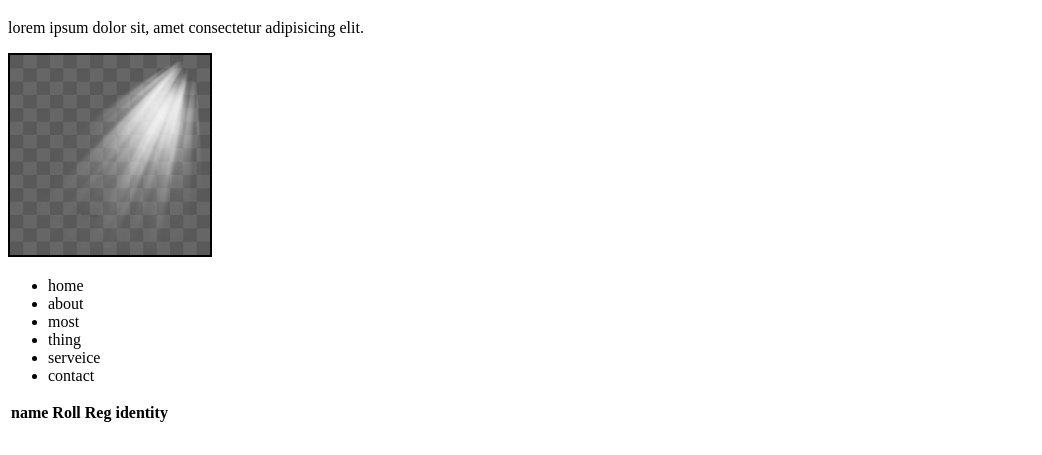
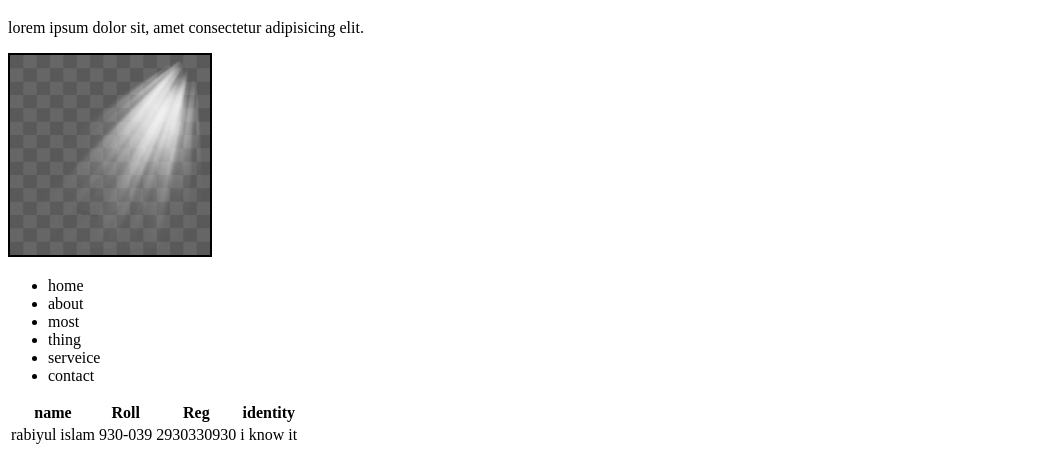
Before and after one commit to shawonislam1109/management, a plain HTML site: page index.html in a window 1280 px wide. Shown: the part 383-838 px from the top of the page, without its empty margins (0-1042 px from the left). Before the commit the page ends 816 px from the top, so only its background shows below. Drawn offline with Linux system fonts and the light colour scheme.

Commit message:
another-add

```diff
--- a/index.html
+++ b/index.html
@@ -36,6 +36,12 @@
                 <th>identity</th>
 
             </tr>
+            <tr>
+                <td>rabiyul islam </td>
+                <td>930-039</td>
+                <td>2930330930</td>
+                <td>i know it</td>
+            </tr>
         </table>
     </div>
 </body>
```
